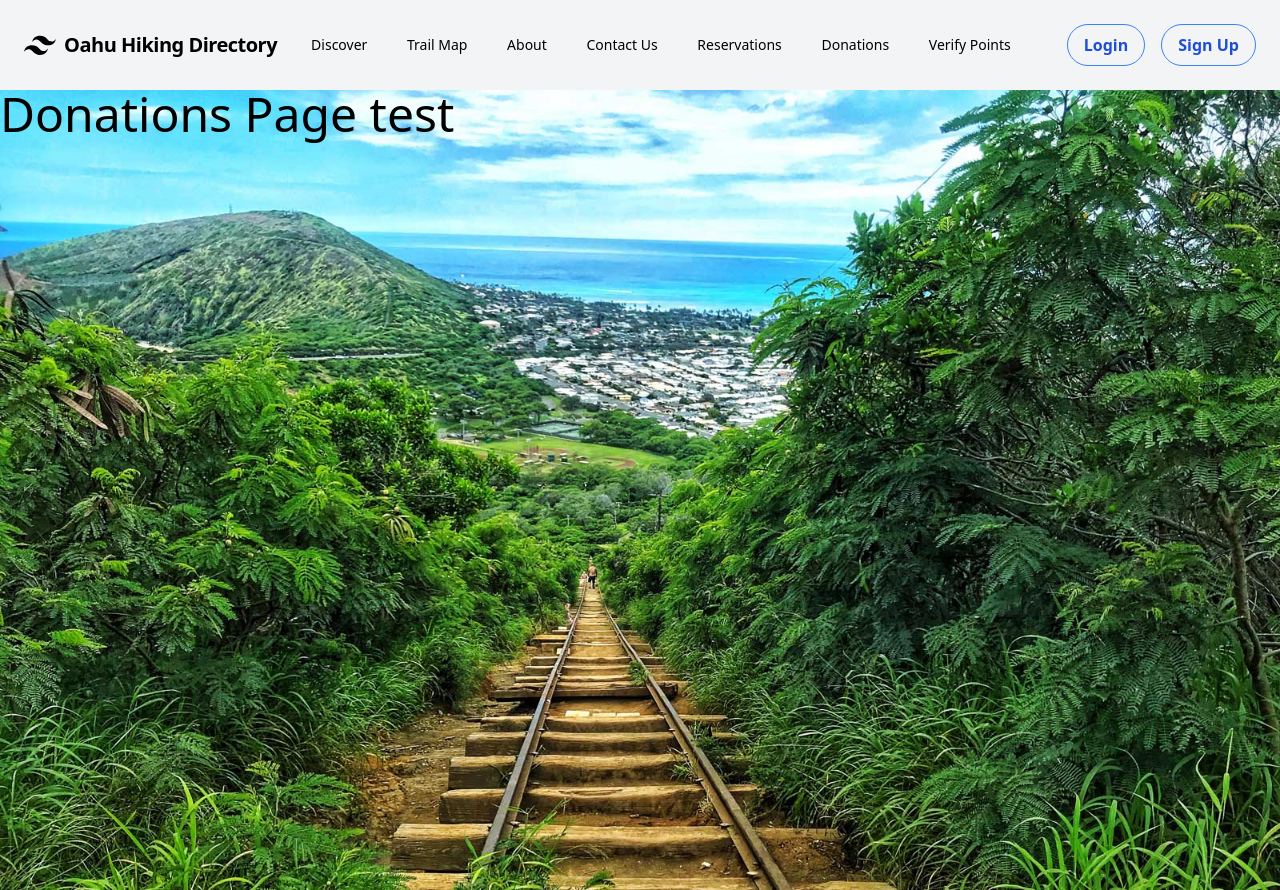
After one commit to mgpauly1458/roseHACC, a Django app: page /donations/ in a window 1280 px wide. The commit adds this page. Run offline with Django 3.2, Linux system fonts and the light colour scheme; style sheets or scripts are compiled from the project's sources.

Commit message:
added donations page

```diff
--- /dev/null
+++ b/donations/templates/donationsPage.html
@@ -0,0 +1,9 @@
+{% extends 'base.html' %}
+{% load static %}
+
+{% block title %}Oahu Hiking Directory{% endblock title %}
+{% block content %}
+<!-- all other homepage content here -->
+<h1 class="text-base sm:text-3xl md:text-5xl lg:text-9x1">Donations Page test</h1>
+
+{% endblock content %}
--- /dev/null
+++ b/donations/urls.py
@@ -0,0 +1,7 @@
+
+from django.urls import path
+from .views import donationsPage
+
+urlpatterns = [
+    path("", donationsPage, name="donations")
+]
--- a/donations/views.py
+++ b/donations/views.py
@@ -1,3 +1,6 @@
 from django.shortcuts import render
 
 # Create your views here.
+
+def donationsPage(request):
+    return render(request, 'donationsPage.html', {})
--- a/pages/templates/base.html
+++ b/pages/templates/base.html
@@ -43,6 +43,9 @@
         <a href="{% url 'reservations' %}" class=" transition ease-in duration-200 hover:border-blue-500 border-transparent border-opacity-5 border-2 box-border p-2 rounded-full block mt-4 lg:inline-block lg:mt-0 text-black-200 hover:text-blue-700 mr-4">
           Reservations
         </a>
+        <a href="{% url 'donations' %}" class=" transition ease-in duration-200 hover:border-blue-500 border-transparent border-opacity-5 border-2 box-border p-2 rounded-full block mt-4 lg:inline-block lg:mt-0 text-black-200 hover:text-blue-700 mr-4">
+          Donations
+        </a>
         <a href="{% url 'pointsVerification' %}" class=" transition ease-in duration-200 hover:border-blue-500 border-transparent border-opacity-5 border-2 box-border p-2 rounded-full block mt-4 lg:inline-block lg:mt-0 text-black-200 hover:text-blue-700 mr-4">
           <button>Verify Points</button>
         </a>
--- a/roseHACC/settings.py
+++ b/roseHACC/settings.py
@@ -46,6 +46,7 @@
     'pages',
     'reservations',
     'userApp',
+    'donations',
     #3rd party apps
     # 'storages',
 ]
--- a/roseHACC/urls.py
+++ b/roseHACC/urls.py
@@ -21,4 +21,5 @@
     path("", include('pages.urls')),
     path("reservations/", include("reservations.urls")),
     path("users/", include("userApp.urls")),
+    path("donations/", include("donations.urls")),
 ]
```
